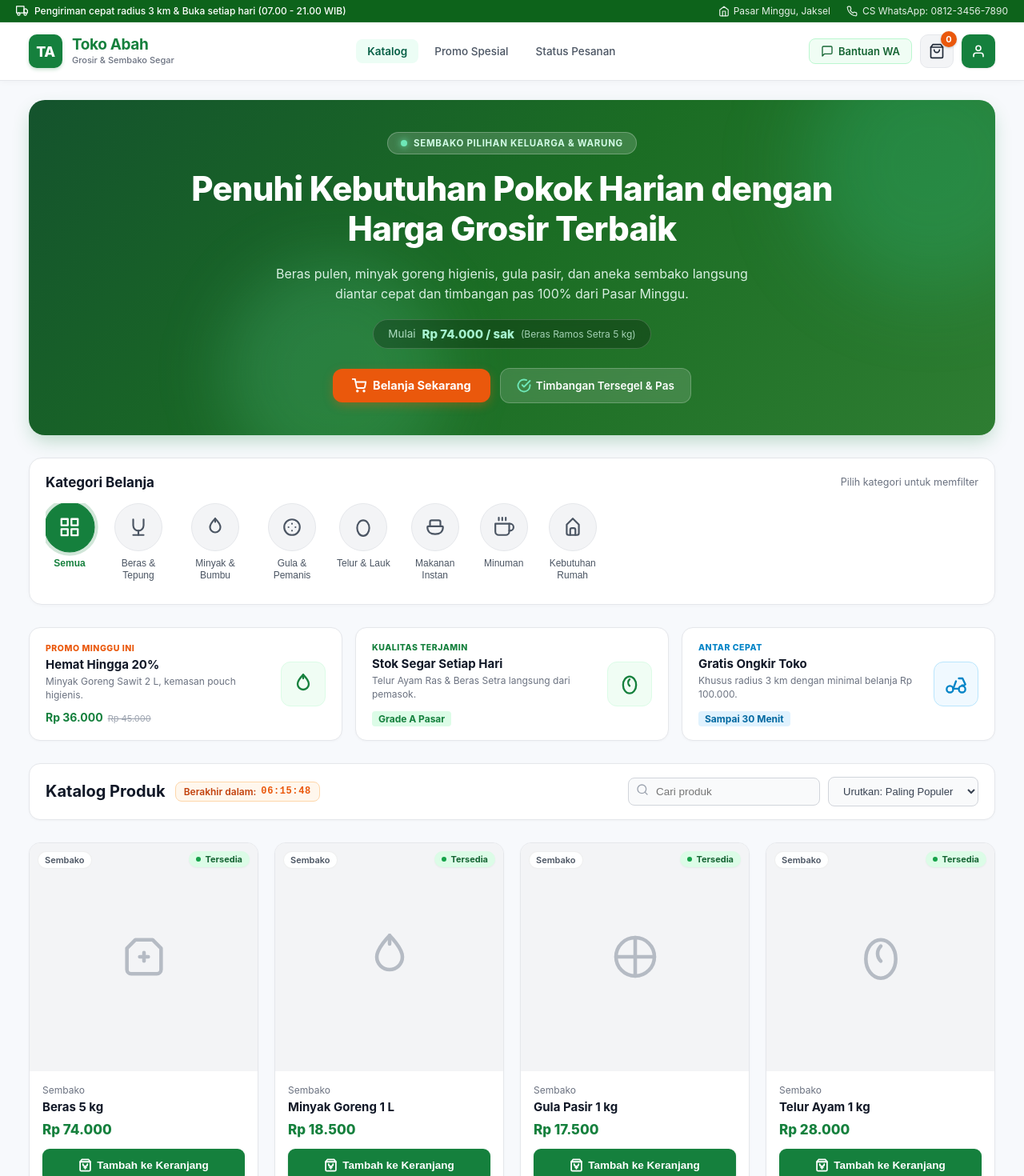
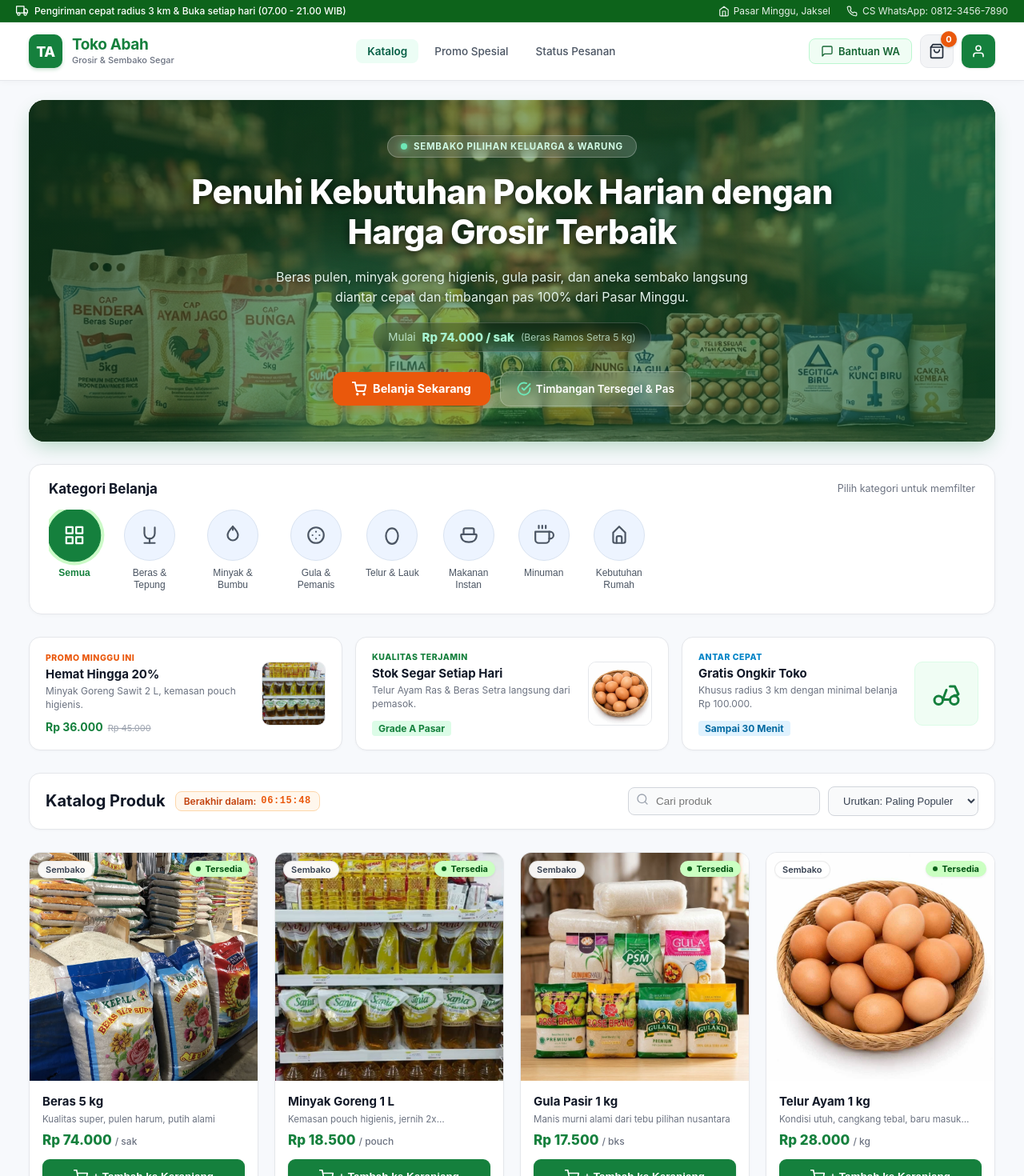
Before and after one commit to rizkisunarko/E-Commerce-UMKM-Toko-Abah, a React (Vite) app in the folder frontend/: page /katalog in a window 1280 px wide. Shown: the top 1470 px of the page at 80% size. Built offline with nearby package versions, Linux system fonts and the light colour scheme; no server answers.

Commit message:
PPL-78 PPL-07.2 - Penyelarasan aset visual gambar produk dan latar hero banner katalog

```diff
--- a/frontend/src/pages/CatalogPage.css
+++ b/frontend/src/pages/CatalogPage.css
@@ -3,7 +3,7 @@
 .katalog-page-container {
   max-width: 1240px;
   margin: 0 auto;
-  padding: 24px 16px 40px;
+  padding: 24px 16px 48px;
   display: flex;
   flex-direction: column;
   gap: 28px;
@@ -16,33 +16,58 @@
   overflow: hidden;
   background: linear-gradient(135deg, #14532d 0%, #1b6d24 50%, #2e7d32 100%);
   color: #ffffff;
-  padding: 40px 24px;
+  padding: 44px 24px;
   text-align: center;
   box-shadow: 0 10px 25px -5px rgba(21, 128, 61, 0.3);
+}
+
+.katalog-hero-bg-wrapper {
+  position: absolute;
+  inset: 0;
+  width: 100%;
+  height: 100%;
+  pointer-events: none;
+  overflow: hidden;
+  z-index: 1;
+}
+
+.katalog-hero-bg-img {
+  width: 100%;
+  height: 100%;
+  object-fit: cover;
+  opacity: 0.92;
+}
+
+.katalog-hero-bg-overlay {
+  position: absolute;
+  inset: 0;
+  background: linear-gradient(90deg, rgba(15, 60, 30, 0.68) 0%, rgba(22, 101, 52, 0.45) 50%, rgba(20, 83, 45, 0.68) 100%);
 }
 
 .katalog-hero-blur-1 {
   position: absolute;
   top: -80px;
   right: -80px;
-  width: 320px;
-  height: 320px;
+  width: 340px;
+  height: 340px;
   border-radius: 9999px;
   background: rgba(52, 211, 153, 0.22);
   filter: blur(50px);
   pointer-events: none;
+  z-index: 2;
 }
 
 .katalog-hero-blur-2 {
   position: absolute;
   bottom: -60px;
   left: 20%;
-  width: 280px;
-  height: 280px;
+  width: 300px;
+  height: 300px;
   border-radius: 9999px;
   background: rgba(110, 231, 183, 0.18);
   filter: blur(40px);
   pointer-events: none;
+  z-index: 2;
 }
 
 .katalog-hero-content {
@@ -86,14 +111,16 @@
   letter-spacing: -0.02em;
   color: #ffffff;
   margin: 0;
+  text-shadow: 0 2px 10px rgba(0, 0, 0, 0.7);
 }
 
 .katalog-hero-desc {
   font-size: clamp(14px, 2vw, 16px);
   line-height: 1.6;
-  color: rgba(236, 253, 245, 0.9);
+  color: rgba(236, 253, 245, 0.95);
   max-width: 640px;
   margin: 0;
+  text-shadow: 0 1px 6px rgba(0, 0, 0, 0.65);
 }
 
 .katalog-hero-price-tag {
@@ -163,7 +190,7 @@
 .katalog-category-card {
   background: #ffffff;
   border-radius: 16px;
-  padding: 20px;
+  padding: 20px 24px;
   border: 1px solid #e5e7eb;
   box-shadow: 0 1px 4px rgba(0, 0, 0, 0.03);
 }
@@ -190,7 +217,7 @@
 .katalog-category-strip {
   display: flex;
   align-items: flex-start;
-  gap: 16px;
+  gap: 20px;
   overflow-x: auto;
   padding-bottom: 8px;
   scrollbar-width: thin;
@@ -211,11 +238,11 @@
 }
 
 .katalog-chip-circle {
-  width: 60px;
-  height: 60px;
+  width: 64px;
+  height: 64px;
   border-radius: 9999px;
-  background: #f3f4f6;
-  border: 1px solid #e5e7eb;
+  background: #edf4ff;
+  border: 1px solid #d9e3f1;
   color: #4b5563;
   display: flex;
   align-items: center;
@@ -224,7 +251,7 @@
 }
 
 .katalog-category-chip:hover .katalog-chip-circle {
-  background: #e5e7eb;
+  background: #e4effd;
   color: #15803d;
   transform: translateY(-2px);
 }
@@ -233,8 +260,8 @@
   background: #15803d;
   color: #ffffff;
   border-color: #15803d;
-  box-shadow: 0 0 0 4px rgba(21, 128, 61, 0.2);
-  transform: scale(1.05);
+  box-shadow: 0 0 0 4px rgba(163, 246, 156, 0.55);
+  transform: scale(1.04);
 }
 
 .katalog-chip-label {
@@ -242,7 +269,7 @@
   font-weight: 500;
   color: #4b5563;
   text-align: center;
-  max-width: 80px;
+  max-width: 84px;
   line-height: 1.25;
   transition: color 0.15s;
 }
@@ -310,10 +337,26 @@
   margin: 0;
 }
 
+.katalog-promo-img-wrap {
+  width: 80px;
+  height: 80px;
+  border-radius: 10px;
+  overflow: hidden;
+  flex-shrink: 0;
+  background: #f3f4f6;
+  border: 1px solid #e5e7eb;
+}
+
+.katalog-promo-img {
+  width: 100%;
+  height: 100%;
+  object-fit: cover;
+}
+
 .katalog-promo-icon-box {
-  width: 56px;
-  height: 56px;
-  border-radius: 12px;
+  width: 80px;
+  height: 80px;
+  border-radius: 10px;
   background: #f0fdf4;
   color: #15803d;
   display: flex;
@@ -536,7 +579,7 @@
 }
 
 .katalog-product-card.sold-out {
-  opacity: 0.85;
+  opacity: 0.88;
 }
 
 .katalog-image-wrapper {
@@ -550,31 +593,35 @@
   overflow: hidden;
 }
 
-.katalog-card-placeholder-icon {
-  width: 64px;
-  height: 64px;
-  color: #9ca3af;
-  opacity: 0.7;
+.katalog-product-img {
+  width: 100%;
+  height: 100%;
+  object-fit: cover;
+  transition: transform 0.3s ease;
 }
 
-.katalog-product-card:hover .katalog-card-placeholder-icon {
-  transform: scale(1.08);
-  transition: transform 0.2s;
-  color: #15803d;
+.katalog-product-card:hover .katalog-product-img {
+  transform: scale(1.05);
+}
+
+.katalog-product-img.grayscale {
+  filter: grayscale(100%) contrast(75%);
+  opacity: 0.8;
 }
 
 .katalog-badge-cat {
   position: absolute;
   top: 10px;
   left: 10px;
-  background: rgba(255, 255, 255, 0.92);
+  background: rgba(255, 255, 255, 0.94);
   backdrop-filter: blur(4px);
-  color: #4b5563;
+  color: #374151;
   font-size: 11px;
   font-weight: 600;
-  padding: 3px 8px;
+  padding: 3px 9px;
   border-radius: 9999px;
-  border: 1px solid rgba(0, 0, 0, 0.06);
+  border: 1px solid rgba(0, 0, 0, 0.08);
+  box-shadow: 0 1px 2px rgba(0, 0, 0, 0.04);
 }
 
 .katalog-badge-stock {
@@ -588,18 +635,18 @@
   font-weight: 700;
   padding: 3px 9px;
   border-radius: 9999px;
-  box-shadow: 0 1px 2px rgba(0, 0, 0, 0.05);
+  box-shadow: 0 1px 3px rgba(0, 0, 0, 0.08);
 }
 
 .katalog-badge-stock.available {
-  background: #dcfce7;
-  color: #166534;
+  background: #cbffc2;
+  color: #005312;
 }
 
 .katalog-badge-stock.sold-out {
-  background: #f3f4f6;
-  color: #6b7280;
-  border: 1px solid #e5e7eb;
+  background: #d9e3f1;
+  color: #707a6c;
+  border: 1px solid #bfcaba;
 }
 
 .katalog-badge-dot {
@@ -609,11 +656,11 @@
 }
 
 .available .katalog-badge-dot {
-  background: #16a34a;
+  background: #0d631b;
 }
 
 .sold-out .katalog-badge-dot {
-  background: #9ca3af;
+  background: #707a6c;
 }
 
 .katalog-card-body {
@@ -638,14 +685,20 @@
   margin: 0;
   line-height: 1.35;
   display: -webkit-box;
-  -webkit-line-clamp: 2;
+  -webkit-line-clamp: 1;
   -webkit-box-orient: vertical;
   overflow: hidden;
 }
 
-.katalog-card-category-sub {
-  font-size: 12px;
+.katalog-card-desc {
+  font-size: 11.5px;
   color: #6b7280;
+  line-height: 1.4;
+  margin: 0;
+  display: -webkit-box;
+  -webkit-line-clamp: 1;
+  -webkit-box-orient: vertical;
+  overflow: hidden;
 }
 
 .katalog-card-price-row {
@@ -661,9 +714,15 @@
   color: #15803d;
 }
 
+.katalog-card-unit {
+  font-size: 12px;
+  color: #6b7280;
+  font-weight: 500;
+}
+
 .katalog-btn-card {
   width: 100%;
-  height: 42px;
+  height: 44px;
   border-radius: 9px;
   background: #15803d;
   color: #ffffff;
@@ -689,8 +748,8 @@
 
 .katalog-btn-card.disabled,
 .katalog-btn-card:disabled {
-  background: #e5e7eb;
-  color: #9ca3af;
+  background: #dfe9f7;
+  color: #707a6c;
   cursor: not-allowed;
   box-shadow: none;
   transform: none;
--- a/frontend/src/pages/CatalogPage.jsx
+++ b/frontend/src/pages/CatalogPage.jsx
@@ -4,7 +4,57 @@ import { catalogService } from '../services/catalogService';
 import { formatRupiah } from '../utils/format';
 import './CatalogPage.css';
 
+// Import aset gambar lokal sesuai instruksi
+import berasImg from '../assets/Beras.jpg';
+import minyakImg from '../assets/Minyak-Goreng.jpg';
+import gulaImg from '../assets/Gula-Pasir.jpg';
+import telurImg from '../assets/Telur Ayam.jpg';
+import mieImg from '../assets/Mie-Instan.jpg';
+import kopiImg from '../assets/Kopi-Sachet.jpg';
+import bannerImg from '../assets/store-banner.jpg';
+import screenImg from '../assets/screen.png';
+
 const LIMIT = 12;
+
+function getProductImage(product = {}) {
+  const text = ((product.nama || '') + ' ' + (product.kategori || '')).toLowerCase();
+  if (text.includes('beras')) return berasImg;
+  if (text.includes('minyak')) return minyakImg;
+  if (text.includes('gula') || text.includes('manis')) return gulaImg;
+  if (text.includes('telur') || text.includes('lauk')) return telurImg;
+  if (text.includes('mie') || text.includes('indomie') || text.includes('instan')) return mieImg;
+  if (text.includes('kopi') || text.includes('teh')) return kopiImg;
+  if (text.includes('sabun') || text.includes('rumah')) return bannerImg;
+  return berasImg;
+}
+
+function getProductUnit(product = {}) {
+  const text = (product.nama || '').toLowerCase();
+  if (text.includes('beras')) return '/ sak';
+  if (text.includes('minyak')) return '/ pouch';
+  if (text.includes('gula')) return '/ bks';
+  if (text.includes('telur')) return '/ kg';
+  if (text.includes('mie')) return text.includes('dus') ? '/ dus' : '/ bks';
+  if (text.includes('kopi')) return text.includes('renceng') ? '/ renceng' : '/ bks';
+  if (text.includes('teh')) return '/ kotak';
+  if (text.includes('sabun')) return '/ batang';
+  if (text.includes('kecap')) return '/ botol';
+  return '/ item';
+}
+
+function getProductDescription(product = {}) {
+  const text = (product.nama || '').toLowerCase();
+  if (text.includes('beras')) return 'Kualitas super, pulen harum, putih alami';
+  if (text.includes('minyak')) return 'Kemasan pouch higienis, jernih 2x penyaringan';
+  if (text.includes('gula')) return 'Manis murni alami dari tebu pilihan nusantara';
+  if (text.includes('telur')) return 'Kondisi utuh, cangkang tebal, baru masuk kandang';
+  if (text.includes('mie')) return 'Paket hemat lezat gurih, pas dinikmati kapan saja';
+  if (text.includes('kopi')) return '10 sachet kopi bubuk plus gula mantap';
+  if (text.includes('teh')) return 'Aroma wangi melati alami menyegarkan';
+  if (text.includes('sabun')) return 'Bahan pembersih wangi dan higienis';
+  if (text.includes('kecap')) return 'Kedelai hitam mallika kental dan gurih harum';
+  return 'Produk sembako segar dan terpercaya Toko Abah';
+}
 
 function getCategoryIcon(catName = '') {
   const c = String(catName).toLowerCase();
@@ -85,70 +135,6 @@ function getCategoryIcon(catName = '') {
       <path d="M6 2L3 6v14a2 2 0 0 0 2 2h14a2 2 0 0 0 2-2V6l-3-4z" />
       <line x1="3" y1="6" x2="21" y2="6" />
       <path d="M16 10a4 4 0 0 1-8 0" />
-    </svg>
-  );
-}
-
-function getProductIcon(nama = '', kategori = '') {
-  const text = (nama + ' ' + kategori).toLowerCase();
-  if (text.includes('beras')) {
-    return (
-      <svg className="katalog-card-placeholder-icon" viewBox="0 0 24 24" fill="none" stroke="currentColor" strokeWidth="1.7" strokeLinecap="round" strokeLinejoin="round">
-        <path d="M6 20h12a2 2 0 0 0 2-2V8l-4-4H8L4 8v10a2 2 0 0 0 2 2z" />
-        <line x1="10" y1="12" x2="14" y2="12" />
-        <line x1="12" y1="10" x2="12" y2="14" />
-      </svg>
-    );
-  }
-  if (text.includes('minyak')) {
-    return (
-      <svg className="katalog-card-placeholder-icon" viewBox="0 0 24 24" fill="none" stroke="currentColor" strokeWidth="1.7" strokeLinecap="round" strokeLinejoin="round">
-        <path d="M12 2v4" />
-        <path d="M12 18a6 6 0 0 0 6-6c0-4-6-10-6-10S6 8 6 12a6 6 0 0 0 6 6z" />
-      </svg>
-    );
-  }
-  if (text.includes('gula')) {
-    return (
-      <svg className="katalog-card-placeholder-icon" viewBox="0 0 24 24" fill="none" stroke="currentColor" strokeWidth="1.7" strokeLinecap="round" strokeLinejoin="round">
-        <circle cx="12" cy="12" r="9" />
-        <path d="M12 3v18" />
-        <path d="M3 12h18" />
-      </svg>
-    );
-  }
-  if (text.includes('telur')) {
-    return (
-      <svg className="katalog-card-placeholder-icon" viewBox="0 0 24 24" fill="none" stroke="currentColor" strokeWidth="1.7" strokeLinecap="round" strokeLinejoin="round">
-        <ellipse cx="12" cy="13" rx="7" ry="9" />
-        <path d="M12 7c-2 2-2 5 0 7" />
-      </svg>
-    );
-  }
-  if (text.includes('mie') || text.includes('indomie')) {
-    return (
-      <svg className="katalog-card-placeholder-icon" viewBox="0 0 24 24" fill="none" stroke="currentColor" strokeWidth="1.7" strokeLinecap="round" strokeLinejoin="round">
-        <path d="M18 11V6a2 2 0 0 0-2-2H8a2 2 0 0 0-2 2v5" />
-        <path d="M4 11h16a1 1 0 0 1 1 1c0 5-3.5 8-9 8s-9-3-9-8a1 1 0 0 1 1-1z" />
-      </svg>
-    );
-  }
-  if (text.includes('kopi') || text.includes('teh')) {
-    return (
-      <svg className="katalog-card-placeholder-icon" viewBox="0 0 24 24" fill="none" stroke="currentColor" strokeWidth="1.7" strokeLinecap="round" strokeLinejoin="round">
-        <path d="M18 8h1a4 4 0 0 1 0 8h-1" />
-        <path d="M2 8h16v9a4 4 0 0 1-4 4H6a4 4 0 0 1-4-4V8z" />
-        <line x1="6" y1="1" x2="6" y2="4" />
-        <line x1="10" y1="1" x2="10" y2="4" />
-        <line x1="14" y1="1" x2="14" y2="4" />
-      </svg>
-    );
-  }
-  return (
-    <svg className="katalog-card-placeholder-icon" viewBox="0 0 24 24" fill="none" stroke="currentColor" strokeWidth="1.7" strokeLinecap="round" strokeLinejoin="round">
-      <path d="M21 16V8a2 2 0 0 0-1-1.73l-7-4a2 2 0 0 0-2 0l-7 4A2 2 0 0 0 3 8v8a2 2 0 0 0 1 1.73l7 4a2 2 0 0 0 2 0l7-4A2 2 0 0 0 21 16z" />
-      <polyline points="3.27 6.96 12 12.01 20.73 6.96" />
-      <line x1="12" y1="22.08" x2="12" y2="12" />
     </svg>
   );
 }
@@ -236,8 +222,13 @@ export default function CatalogPage() {
 
   return (
     <div className="katalog-page-container">
-      {/* 1. Hero Feature Banner (Sesuai Stitch) */}
+      {/* 1. Hero Feature Banner (Kotak Hijau dengan Background Gambar screen.png) */}
       <section className="katalog-hero-banner">
+        <div className="katalog-hero-bg-wrapper" aria-hidden="true">
+          <img src={screenImg} alt="Sembako Toko Abah" className="katalog-hero-bg-img" />
+          <div className="katalog-hero-bg-overlay" />
+        </div>
+
         <div className="katalog-hero-blur-1" aria-hidden="true" />
         <div className="katalog-hero-blur-2" aria-hidden="true" />
 
@@ -336,11 +327,8 @@ export default function CatalogPage() {
               <span style={{ fontSize: 11, color: '#9ca3af', textDecoration: 'line-through' }}>Rp 45.000</span>
             </div>
           </div>
-          <div className="katalog-promo-icon-box">
-            <svg width="28" height="28" viewBox="0 0 24 24" fill="none" stroke="currentColor" strokeWidth="2" strokeLinecap="round" strokeLinejoin="round" aria-hidden="true">
-              <path d="M12 2v4" />
-              <path d="M12 18a6 6 0 0 0 6-6c0-4-6-10-6-10S6 8 6 12a6 6 0 0 0 6 6z" />
-            </svg>
+          <div className="katalog-promo-img-wrap">
+            <img src={minyakImg} alt="Minyak Goreng" className="katalog-promo-img" />
           </div>
         </div>
 
@@ -355,11 +343,8 @@ export default function CatalogPage() {
               </span>
             </div>
           </div>
-          <div className="katalog-promo-icon-box">
-            <svg width="28" height="28" viewBox="0 0 24 24" fill="none" stroke="currentColor" strokeWidth="2" strokeLinecap="round" strokeLinejoin="round" aria-hidden="true">
-              <ellipse cx="12" cy="13" rx="7" ry="9" />
-              <path d="M12 7c-2 2-2 5 0 7" />
-            </svg>
+          <div className="katalog-promo-img-wrap">
+            <img src={telurImg} alt="Telur Ayam" className="katalog-promo-img" />
           </div>
         </div>
 
@@ -374,8 +359,8 @@ export default function CatalogPage() {
               </span>
             </div>
           </div>
-          <div className="katalog-promo-icon-box" style={{ background: '#f0f9ff', borderColor: '#bae6fd', color: '#0284c7' }}>
-            <svg width="28" height="28" viewBox="0 0 24 24" fill="none" stroke="currentColor" strokeWidth="2" strokeLinecap="round" strokeLinejoin="round" aria-hidden="true">
+          <div className="katalog-promo-icon-box">
+            <svg width="36" height="36" viewBox="0 0 24 24" fill="none" stroke="currentColor" strokeWidth="2" strokeLinecap="round" strokeLinejoin="round" aria-hidden="true">
               <circle cx="5.5" cy="17.5" r="3.5" />
               <circle cx="18.5" cy="17.5" r="3.5" />
               <path d="M15 6h4l3 6.5-1.5 1h-2" />
@@ -455,11 +440,17 @@ export default function CatalogPage() {
           <div className="katalog-product-grid">
             {sortedRows.map((p) => {
               const soldOut = p.stok <= 0;
+              const productImg = getProductImage(p);
+
               return (
                 <div key={p.id} className={`katalog-product-card${soldOut ? ' sold-out' : ''}`}>
-                  {/* Gambar / Ikon Placeholder Seragam */}
+                  {/* Gambar Produk dari assets */}
                   <div className="katalog-image-wrapper">
-                    {getProductIcon(p.nama, p.kategori)}
+                    <img
+                      src={productImg}
+                      alt={p.nama}
+                      className={`katalog-product-img${soldOut ? ' grayscale' : ''}`}
+                    />
                     <span className="katalog-badge-cat">{p.kategori}</span>
                     <span className={`katalog-badge-stock ${soldOut ? 'sold-out' : 'available'}`}>
                       <span className="katalog-badge-dot" aria-hidden="true" />
@@ -470,10 +461,11 @@ export default function CatalogPage() {
                   {/* Informasi Produk */}
                   <div className="katalog-card-body">
                     <div className="katalog-card-meta">
-                      <span className="katalog-card-category-sub">{p.kategori}</span>
                       <h3 className="katalog-card-title">{p.nama}</h3>
+                      <p className="katalog-card-desc">{getProductDescription(p)}</p>
                       <div className="katalog-card-price-row">
                         <span className="katalog-card-price">{formatRupiah(p.harga)}</span>
+                        <span className="katalog-card-unit">{getProductUnit(p)}</span>
                       </div>
                     </div>
 
@@ -485,7 +477,7 @@ export default function CatalogPage() {
                     >
                       {soldOut ? (
                         <>
-                          <svg width="17" height="17" viewBox="0 0 24 24" fill="none" stroke="currentColor" strokeWidth="2.5" strokeLinecap="round" strokeLinejoin="round" aria-hidden="true">
+                          <svg width="18" height="18" viewBox="0 0 24 24" fill="none" stroke="currentColor" strokeWidth="2.5" strokeLinecap="round" strokeLinejoin="round" aria-hidden="true">
                             <circle cx="12" cy="12" r="10" />
                             <line x1="4.93" y1="4.93" x2="19.07" y2="19.07" />
                           </svg>
@@ -493,14 +485,12 @@ export default function CatalogPage() {
                         </>
                       ) : (
                         <>
-                          <svg width="17" height="17" viewBox="0 0 24 24" fill="none" stroke="currentColor" strokeWidth="2.5" strokeLinecap="round" strokeLinejoin="round" aria-hidden="true">
-                            <path d="M6 2L3 6v14a2 2 0 0 0 2 2h14a2 2 0 0 0 2-2V6l-3-4z" />
-                            <line x1="3" y1="6" x2="21" y2="6" />
-                            <path d="M16 10a4 4 0 0 1-8 0" />
-                            <line x1="12" y1="14" x2="12" y2="18" />
-                            <line x1="10" y1="16" x2="14" y2="16" />
+                          <svg width="18" height="18" viewBox="0 0 24 24" fill="none" stroke="currentColor" strokeWidth="2.2" strokeLinecap="round" strokeLinejoin="round" aria-hidden="true">
+                            <circle cx="9" cy="21" r="1" />
+                            <circle cx="20" cy="21" r="1" />
+                            <path d="M1 1h4l2.68 13.39a2 2 0 0 0 2 1.61h9.72a2 2 0 0 0 2-1.61L23 6H6" />
                           </svg>
-                          <span>Tambah ke Keranjang</span>
+                          <span>+ Tambah ke Keranjang</span>
                         </>
                       )}
                     </button>
```
Also changed, not shown: frontend/src/assets/screen.png (added), frontend/src/components/PublicLayout.css (line endings or trailing spaces), frontend/src/components/PublicLayout.jsx (line endings or trailing spaces), frontend/src/context/CartContext.jsx (line endings or trailing spaces), frontend/src/services/catalogService.js (line endings or trailing spaces).
